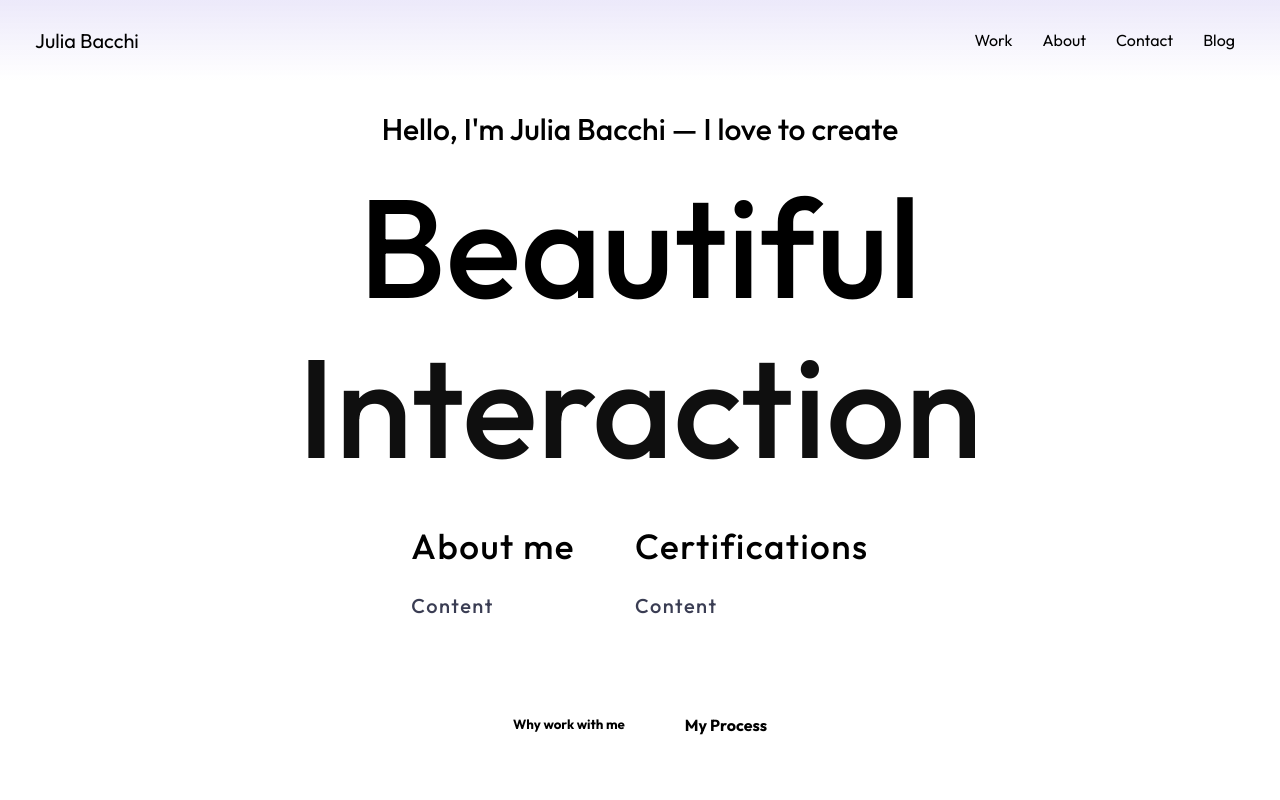
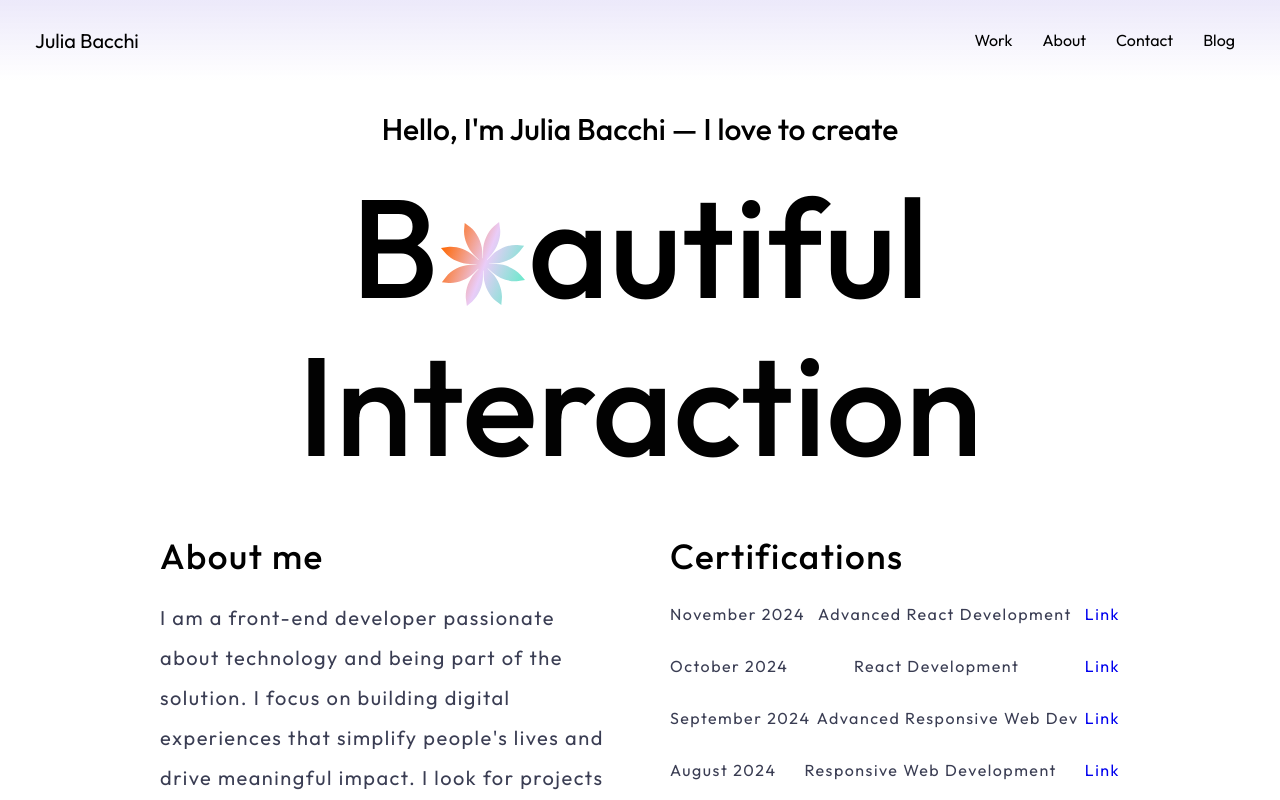
Before and after one commit to juliabacchi1/julia-portfolio, a React (Create React App) app: page /about in a window 1280 px wide. Shown: the top 800 px of the page. Built offline with nearby package versions, Linux system fonts and the light colour scheme.

Commit message:
Added a components certificatelist, spinningsvg, rotatingwords, building the about.js

```diff
--- /dev/null
+++ b/src/components/CertificateList.js
@@ -0,0 +1,42 @@
+import React from "react";
+
+const certifications = [
+  { date: "November 2024", title: "Advanced React Development", link: "#" },
+  { date: "October 2024", title: "React Development", link: "#" },
+  { date: "September 2024", title: "Advanced Responsive Web Dev", link: "#" },
+  { date: "August 2024", title: "Responsive Web Development", link: "#" },
+  {
+    date: "July 2024",
+    title: "Introduction to Artificial Intelligence",
+    link: "#",
+  },
+  { date: "June 2024", title: "Advanced Web Development", link: "#" },
+  { date: "May 2024", title: "Web Development", link: "#" },
+  { date: "April 2024", title: "Introduction to Web Development", link: "#" },
+  { date: "March 2024", title: "Introduction to Coding", link: "#" },
+];
+
+const CertificateList = () => {
+  return (
+    <div className="About-certificates">
+      <h4>Certifications</h4>
+      <div className="About-certificates-grid">
+        {certifications.map((cert, index) => (
+          <div className="Map" key={index}>
+            <div>
+              <p>{cert.date}</p>
+            </div>
+            <div>
+              <p>{cert.title}</p>
+            </div>
+            <div>
+              <a href={cert.link}>Link</a>
+            </div>
+          </div>
+        ))}
+      </div>
+    </div>
+  );
+};
+
+export default CertificateList;
--- a/src/components/Hero.js
+++ b/src/components/Hero.js
@@ -33,7 +33,6 @@ function Hero() {
                   className="resume-image"
                 />
                 <p className="download-text">Download Resume</p>{" "}
-                {/* Frase que aparece no hover */}
               </motion.a>
             </motion.div>
           </div>
--- /dev/null
+++ b/src/components/RotatingWords.js
@@ -0,0 +1,37 @@
+import React, { useState, useEffect } from "react";
+import { motion, AnimatePresence } from "framer-motion";
+import "../styles/RotatingWords.css";
+
+const RotatingWords = ({ words }) => {
+  const [currentIndex, setCurrentIndex] = useState(0);
+
+  // Troca de palavras a cada 2 segundos
+  useEffect(() => {
+    const interval = setInterval(() => {
+      setCurrentIndex((prevIndex) => (prevIndex + 1) % words.length);
+    }, 2000);
+    return () => clearInterval(interval); // Cleanup
+  }, [words]);
+
+  return (
+    <div
+      className="RotatingText-container"
+      style={{ overflow: "hidden", height: "40px" }}
+    >
+      <AnimatePresence mode="wait">
+        <motion.div
+          key={words[currentIndex]}
+          initial={{ y: 10, opacity: 0 }}
+          animate={{ y: 0, opacity: 1 }}
+          exit={{ y: -30, opacity: 0 }}
+          transition={{ duration: 0.8 }}
+          style={{ position: "absolute" }}
+        >
+          {words[currentIndex]}
+        </motion.div>
+      </AnimatePresence>
+    </div>
+  );
+};
+
+export default RotatingWords;
--- /dev/null
+++ b/src/components/SpinningSVG.js
@@ -0,0 +1,35 @@
+import React from "react";
+import { motion } from "framer-motion";
+
+const SpinningSVG = () => {
+  return (
+    <motion.svg
+      width="90"
+      height="90"
+      fill="none"
+      viewBox="0 0 200 200"
+      style={{ verticalAlign: "middle" }}
+      animate={{ rotate: 360 }}
+      transition={{ repeat: Infinity, duration: 10, ease: "linear" }}
+    >
+      <g clip-path="url(#clip0_116_92)">
+        <path
+          fill='url("#SvgjsLinearGradient1079")'
+          d="M127.233 110.308c18.623 7.05 43.69 5.765 59.65-3.058L200 100l-13.117-7.25c-15.96-8.823-41.026-10.107-59.65-3.058l-13.966 5.286c-.087-.281-.192-.553-.295-.826l13.574-6.12c18.154-8.184 34.969-26.817 40.017-44.341l4.148-14.402-14.402 4.148c-17.524 5.047-36.157 21.863-44.342 40.017l-5.91 13.11a13.937 13.937 0 0 0-.828-.379l5.079-13.419c7.049-18.623 5.764-43.69-3.058-59.65L100 0l-7.25 13.117c-8.823 15.96-10.107 41.026-3.058 59.65l5.079 13.419c-.283.114-.556.246-.828.379l-5.91-13.111C79.847 55.3 61.214 38.484 43.69 33.437L29.289 29.29l4.148 14.402C38.484 61.215 55.3 79.848 73.454 88.033l13.573 6.12c-.102.273-.208.544-.294.826l-13.967-5.287c-18.623-7.05-43.69-5.764-59.65 3.058L0 100l13.117 7.25c15.96 8.823 41.026 10.108 59.65 3.058l14.62-5.533c.114.252.23.505.36.749l-14.293 6.444c-18.153 8.184-34.97 26.817-40.017 44.341l-4.148 14.402 14.402-4.148c17.524-5.047 36.157-21.863 44.342-40.016l6.633-14.713c.245.102.5.186.751.275l-5.725 15.125c-7.05 18.623-5.764 43.69 3.058 59.65l7.25 13.117 7.251-13.117c8.822-15.96 10.107-41.026 3.058-59.65l-5.726-15.126c.252-.088.507-.172.752-.275l6.633 14.713c8.184 18.154 26.817 34.969 44.341 40.017l14.402 4.148-4.148-14.402c-5.047-17.524-21.863-36.157-40.016-44.342l-14.294-6.443c.13-.244.246-.497.361-.75l14.619 5.534Z"
+        ></path>
+      </g>
+      <defs>
+        <linearGradient
+          gradientTransform="rotate(0 0.5 0.5)"
+          id="SvgjsLinearGradient1079"
+        >
+          <stop stop-color="rgba(105, 234, 203)" offset="0"></stop>
+          <stop stop-color="rgba(234, 204, 248)" offset="0.48"></stop>
+          <stop stop-color="rgba(255, 102, 0)" offset="1"></stop>
+        </linearGradient>
+      </defs>
+    </motion.svg>
+  );
+};
+
+export default SpinningSVG;
--- a/src/pages/About.js
+++ b/src/pages/About.js
@@ -1,63 +1,35 @@
-import React, { useState, useEffect } from "react";
-import { motion, AnimatePresence } from "framer-motion";
+import React from "react";
 import "../styles/About.css";
+import SpinningSVG from "../components/SpinningSVG";
+import RotatingWords from "../components/RotatingWords";
+import CertificateList from "../components/CertificateList";
 
-// Lista de palavras para a animação
-const rotatingWords = [
-  "Websites",
-  "Experiences",
-  "Interaction",
-  "Ideas",
-  "Visuals",
-];
+const rotatingWords = ["Websites", "Experiences", "Interaction", "Ideas"];
 
 function About() {
-  const [currentIndex, setCurrentIndex] = useState(0);
-
-  // Troca de palavras a cada 2 segundos
-  useEffect(() => {
-    const interval = setInterval(() => {
-      setCurrentIndex((prevIndex) => (prevIndex + 1) % rotatingWords.length);
-    }, 2000); // 2 segundos
-    return () => clearInterval(interval); // Cleanup
-  }, []);
-
   return (
     <section className="About">
       <div className="Container-about">
         <div className="About-hero">
           <h3>Hello, I'm Julia Bacchi — I love to create</h3>
-          <h1>Beautiful</h1>
-
-          <div
-            className="RotatingText-container"
-            style={{ overflow: "hidden", height: "40px" }}
-          >
-            <AnimatePresence mode="wait">
-              <motion.div
-                key={rotatingWords[currentIndex]}
-                initial={{ y: 40, opacity: 0 }}
-                animate={{ y: 0, opacity: 1 }}
-                exit={{ y: -40, opacity: 0 }}
-                transition={{ duration: 0.8 }}
-                style={{ position: "absolute" }}
-              >
-                {rotatingWords[currentIndex]}
-              </motion.div>
-            </AnimatePresence>
-          </div>
+          <h1>
+            B<SpinningSVG />
+            autiful
+          </h1>
+          <RotatingWords words={rotatingWords} />
         </div>
 
-        {/* Conteúdo adicional */}
         <div className="About-main">
-          <div className="About-me">
+          <div className="About-description">
             <h4>About me</h4>
-            <p>Content</p>
+            <p>
+              I am a front-end developer passionate about technology and being
+              part of the solution. I focus on building digital experiences that
+              simplify people's lives and drive meaningful impact. I look for
+              projects with purpose and that make a difference.
+            </p>
           </div>
-          <div className="About-me">
-            <h4>Certifications</h4>
-            <p>Content</p>
-          </div>
+          <CertificateList />
         </div>
         <div className="About-main">
           <h5>Why work with me</h5>
--- a/src/styles/About.css
+++ b/src/styles/About.css
@@ -1,8 +1,8 @@
 section .About {
   background: linear-gradient(
     180deg,
-    rgba(248, 248, 248, 1) 60%,
-    rgba(236, 233, 250, 1) 100%
+    rgba(236, 233, 250, 1) 0%,
+    rgba(248, 248, 248, 1) 40%
   );
   margin: 0 auto;
 }
@@ -18,41 +18,61 @@ section .About {
   align-items: center;
 }
 
-.About-hero h3 {
-  font-size: 30px;
-}
-
 .About-hero h1 {
   font-size: 140px;
   font-weight: 500;
   margin: 0;
 }
 
-.RotatingText-container {
-  font-size: 140px;
-  margin: 50px;
-  font-weight: 500;
-  display: flex;
-  justify-content: center;
-  align-items: center;
+.About-hero h3 {
+  font-size: 30px;
 }
 
 .About-main {
   display: flex;
-  margin: 50px;
-  justify-content: center;
+  justify-content: space-between;
+  margin: 60px;
   gap: 60px;
 }
 
-.About-me h4 {
+.About-description,
+.About-certificates {
+  width: 50%;
+}
+
+.About-description h4,
+.About-certificates h4 {
   font-size: 35px;
   font-weight: 500;
   letter-spacing: 1.5px;
   margin: 0;
 }
 
-.About-me p {
+.About-description p {
   font-size: 20px;
-  font-weight: 500;
+  font-weight: 400;
   letter-spacing: 1.5px;
+  line-height: 2;
 }
+
+.Map {
+  display: flex;
+  flex-wrap: nowrap;
+  justify-content: space-between;
+  align-items: center;
+  margin: 20px 0;
+}
+
+.Map p,
+.Map a {
+  font-size: 16px;
+  font-weight: 400;
+  letter-spacing: 1.5px;
+  line-height: 2;
+  margin: 0;
+}
+
+.Map a {
+  text-decoration: none;
+  text-align: center;
+}
--- a/src/styles/Contact.css
+++ b/src/styles/Contact.css
@@ -1,6 +1,5 @@
 section .Contact {
-  /* background-color: #EBF5F3; */
-  background: linear-gradient(
+background: linear-gradient(
     180deg,
     rgba(221, 218, 242, 1) 0%,
     rgba(248, 248, 248, 1) 100%
--- a/src/styles/Hero.css
+++ b/src/styles/Hero.css
@@ -1,5 +1,4 @@
 section .Hero {
-  /* background-color: #f8f8f8; */
   background: linear-gradient(
     180deg,
     rgba(248, 248, 248, 1) 60%,
@@ -79,6 +78,7 @@ section .Hero {
   padding: 15px 30px;
   background: #3a3d53;
   color: white;
+  cursor: pointer;
   border: none;
   border-radius: 50px;
   font-size: 16px;
--- a/src/styles/Home.css
+++ b/src/styles/Home.css
@@ -29,7 +29,7 @@
 }
 
 .Main h1 {
-  font-size: 150px; /* Ajustei o tamanho do h1 para que caiba bem ao lado do texto */
+  font-size: 150px;
   font-weight: 400;
   padding: 0;
   margin: 0;
@@ -37,12 +37,12 @@
 }
 
 .Profile-img {
-  max-width: 200px; /* Tamanho da imagem */
+  max-width: 200px;
   max-height: 200px;
 }
 
 .Content h2 {
-  font-size: 140px; /* Ajustei o tamanho do h1 para que caiba bem ao lado do texto */
+  font-size: 140px;
   font-weight: 400;
   padding: 0;
   margin: 0;
--- a/src/styles/Navbar.css
+++ b/src/styles/Navbar.css
@@ -11,7 +11,7 @@ nav {
     rgba(236, 233, 250, 0) 100%
   );
   align-items: center;
-  transition: background-color 0.3s ease, height 0.3s ease; /* Transição suave */
+  transition: background-color 0.3s ease, height 0.3s ease;
   position: fixed; /* Fixa o nav no topo */
   top: 0;
   left: 0;
--- /dev/null
+++ b/src/styles/RotatingWords.css
@@ -0,0 +1,8 @@
+.RotatingText-container {
+  font-size: 140px;
+  margin: 50px;
+  font-weight: 500;
+  display: flex;
+  justify-content: center;
+  align-items: center;
+}
```
Also changed, not shown: src/components/Wave.js (+0 -29 lines).
